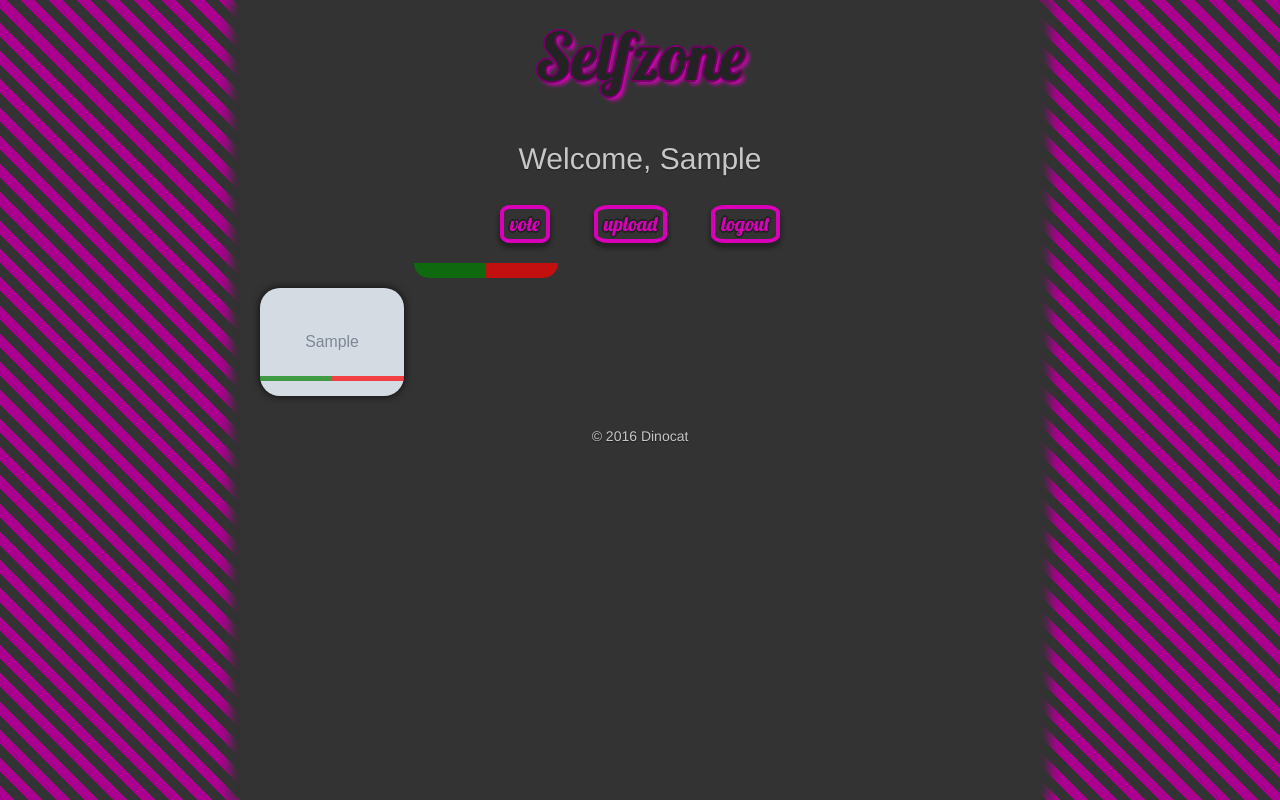
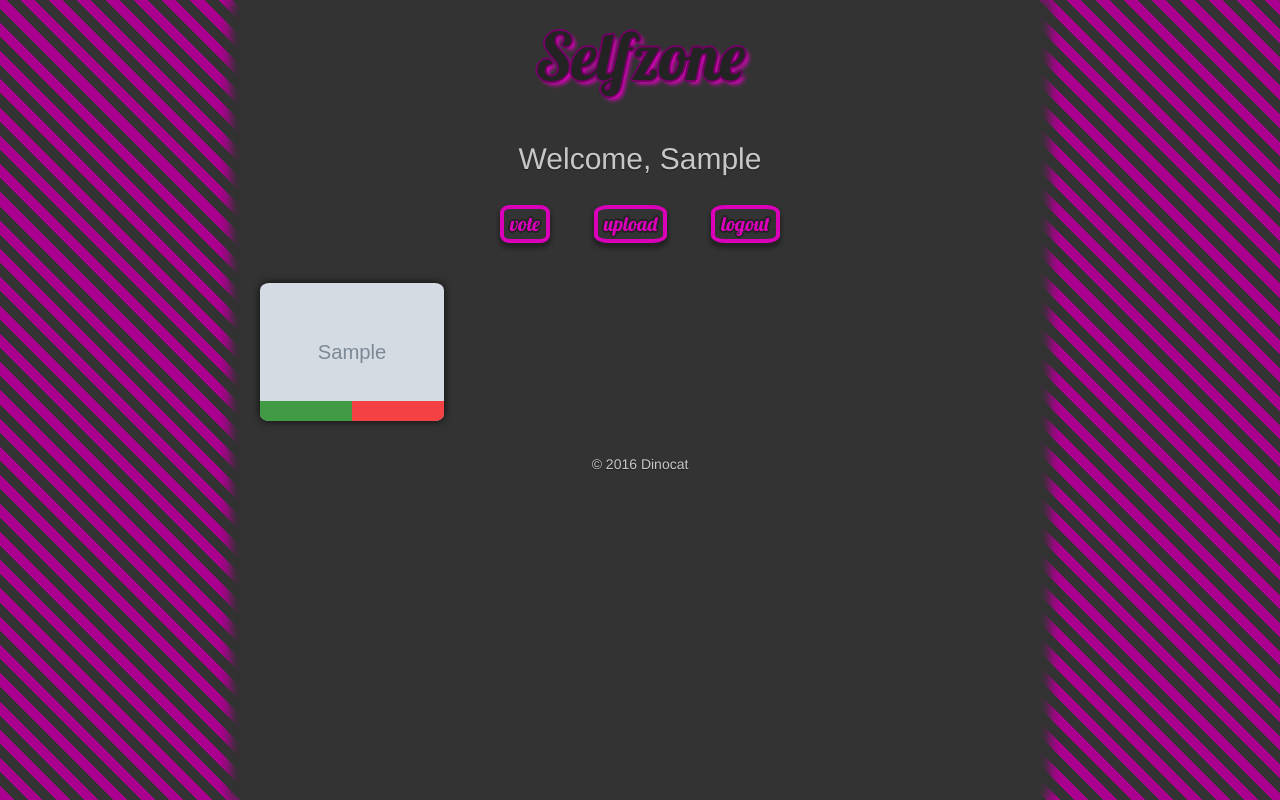
Before and after one commit to cecco4/SelfZone, a Django app: page /portal/ in a window 1280 px wide. Run offline with Django 3.2, Linux system fonts and the light colour scheme; a user stored in the database is signed in; tables that the repository leaves empty hold one stand-in row (values such as "Sample post"); grey boxes marked "Sample" are stand-in pictures; parts of the project's set-up code (start-up, migrations or seed data) failed here and were passed over; some libraries are stand-ins or nearby versions.

Commit message:
better grid

```diff
--- a/portal/templates/portal/index.html
+++ b/portal/templates/portal/index.html
@@ -25,11 +25,13 @@
     <div class="photos">
         {% for s in selfies %}
             <a href="{% url 'selfzone:details' s.s.id %}">
-                <img src="{{ s.s.photo.url }}">
-                <div class="status-bar">
-                    <div class="win-bar" style="width:{{s.w}}%"></div>
-                    <div class="loss-bar" style="width:{{ s.w | add:-100 | abs }}%"></div>
-                </div>
+                <figure>
+                    <img src="{{ s.s.photo.url }}">
+                    <div class="status-bar">
+                        <div class="win-bar" style="width:calc({{s.w}}% + 1px)"></div>
+                        <div class="loss-bar" style="width:calc({{ s.w | add:-100 | abs }}% + 1px)"></div>
+                    </div>
+                </figure>
             </a>
         {% endfor %}
     </div>
--- a/portal/views.py
+++ b/portal/views.py
@@ -19,9 +19,6 @@
             wp = 50
         else:
             wp = float(s.won)*100/float(s.won+s.loss)
-
-        wp = 10 if wp < 10 else wp
-        wp = 90 if wp > 90 else wp
         selfies.append({"s": s, "w": wp})
         print wp
 
--- a/selfzone/static/selfzone/style.css
+++ b/selfzone/static/selfzone/style.css
@@ -1,6 +1,6 @@
 .new-img {
     display: block;
-    width: 85%;
+    width: 70%;
     height: auto;
 
     background: #2c2c2c;
@@ -258,56 +258,58 @@
 
 /* image grid */
 .photos {
-    /* Prevent vertical gaps */
-    line-height: 10px;
+    display: flex;
+    flex-wrap: wrap;
     padding: 20px;
+}
 
-    -webkit-column-count: 5;
-    -webkit-column-gap:   10px;
-    -moz-column-count:    5;
-    -moz-column-gap:      10px;
-    column-count:         5;
-    column-gap:           10px;
+.photos a {
+  display: inline-block;
+  margin-bottom: 8px;
+  width: calc(50% - 4px);
+  margin-right: 8px;
+  text-decoration: none;
+  color: black;
+}
+
+.photos a:nth-of-type(2n) {
+  margin-right: 0;
+}
+
+@media screen and (min-width: 50em) {
+  .photos a {
+    width: calc(25% - 6px);
+  }
+
+  .photos a:nth-of-type(2n) {
+    margin-right: 8px;
+  }
+
+  .photos a:nth-of-type(4n) {
+    margin-right: 0;
+  }
+}
+
+.photos figure {
+    border-radius: 5%;
+    box-shadow: 0 0 8px rgba(0, 0, 0, .8);
+    margin: 0;
+    overflow: hidden;
+
+    -webkit-transform: translateZ(0);
+}
+
+.photos img:hover {
+  transform: scale(1.15);
 }
 
 .photos img {
-    /* Just in case there are inline attributes */
-    width: 100% !important;
-    height: auto !important;
-    border-radius: 20px;
-    box-shadow: 0 0 8px rgba(0, 0, 0, .8);
-
-    margin-top: 5px;
-    margin-bottom: 5px;
-}
-
-@media (max-width: 1200px) {
-  .photos {
-  -moz-column-count:    4;
-  -webkit-column-count: 4;
-  column-count:         4;
-  }
-}
-@media (max-width: 1000px) {
-  .photos {
-  -moz-column-count:    3;
-  -webkit-column-count: 3;
-  column-count:         3;
-  }
-}
-@media (max-width: 800px) {
-  .photos {
-  -moz-column-count:    2;
-  -webkit-column-count: 2;
-  column-count:         2;
-  }
-}
-@media (max-width: 400px) {
-  .photos {
-  -moz-column-count:    1;
-  -webkit-column-count: 1;
-  column-count:         1;
-  }
+  border: none;
+  max-width: 100%;
+  height: auto;
+  display: block;
+  background: #333;
+  transition: transform .2s ease-in-out;
 }
 
 .status-bar {
@@ -322,19 +324,18 @@
 
 .win-bar {
     position: absolute;
-    top: -5px;
-    border-bottom-left-radius: 20px;
+    top: 0;
+    left: -1px;
     background-color: green;
-    height: 20px;
+    height: 40px;
     width: 50%;
 }
 
 .loss-bar {
     position: absolute;
-    top: -5px;
-    right: 0;
-    border-bottom-right-radius: 20px;
+    top: 0;
+    right: -1px;
     background-color: red;
-    height: 20px;
+    height: 40px;
     width: 50%;
 }
```
